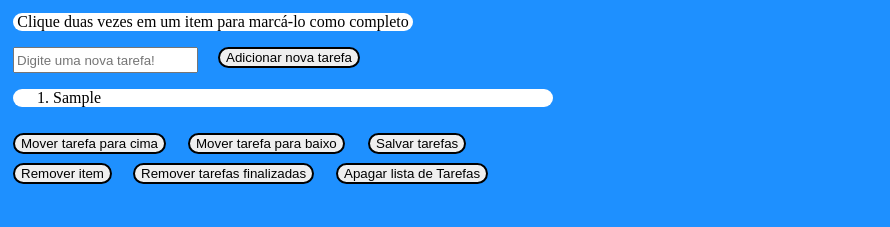
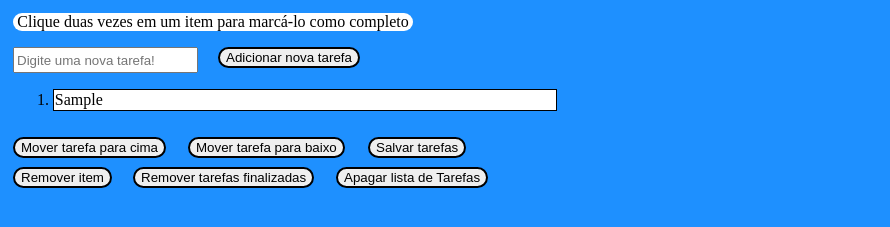
Before and after one commit to luizricardo41/todo-list, a website: page index.html in a window 1280 px wide. Both pictures are taken after typing "Sample" into the empty fields and a click on the button "Adicionar nova tarefa". Shown: the part 53-280 px from the top of the page, without its empty margins (0-890 px from the left). Drawn offline with Linux system fonts and the light colour scheme.

Commit message:
feat: estiliação da página;

```diff
--- a/style.css
+++ b/style.css
@@ -35,14 +35,12 @@ button {
   margin-top: 10px;
 }
 
-ol {
-  border-radius: 50px;
+li {
+  /* border-radius: 50px; */
+  border: 1px solid black;
   background-color: white;
   width: 500px;
-}
-
-li {
-  margin-right: 30px;
+  padding: 0.05rem;
 }
 
 h1 {
```
